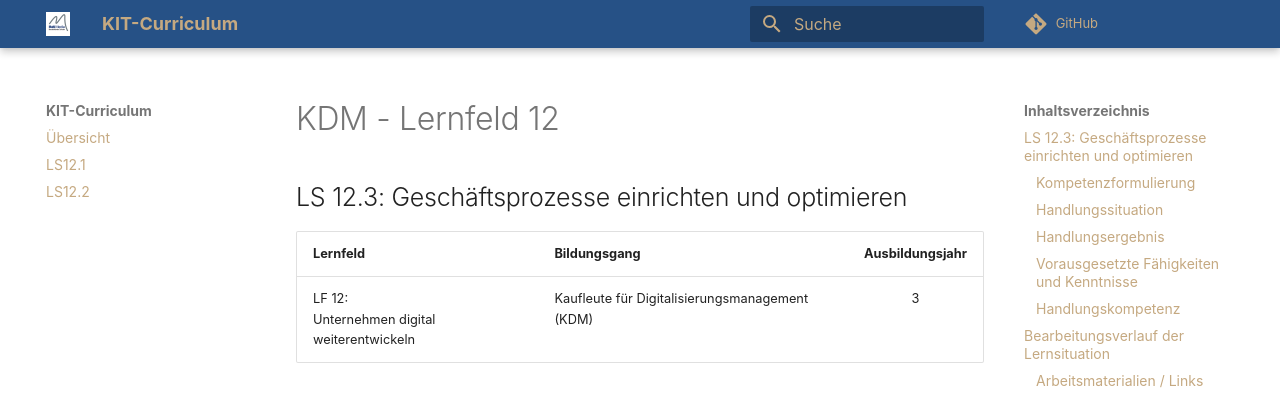
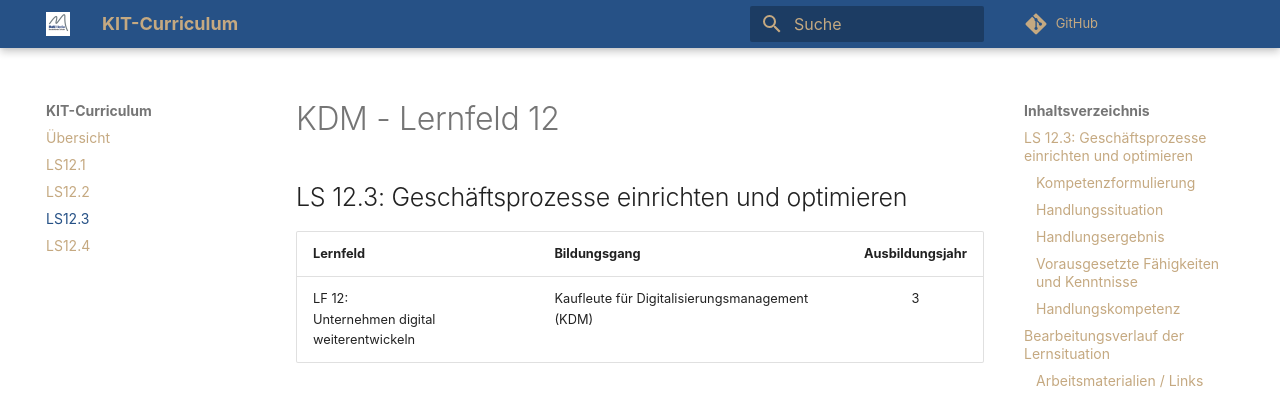
Before and after one commit to herr-nm/MMBbS_KIT_Curriculum, an MkDocs documentation site: the page built from docs/KDM-LF12_LS12.3.md, in a window 1280 px wide. Shown: the top 400 px of the page. Built offline with MkDocs 1.6.1 and Material for MkDocs 9.7.7, drawn with Linux system fonts in a browser that asks for light colours; comment, search, counter and statistics services are not loaded.

```diff
--- a/mkdocs.yml
+++ b/mkdocs.yml
@@ -23,3 +23,5 @@
     - Übersicht: index.md
     - LS12.1: KDM-LF12_LS12.1.md
     - LS12.2: KDM-LF12_LS12.2.md
+    - LS12.3: KDM-LF12_LS12.3.md
+    - LS12.4: KDM-LF12_LS12.4.md
```
